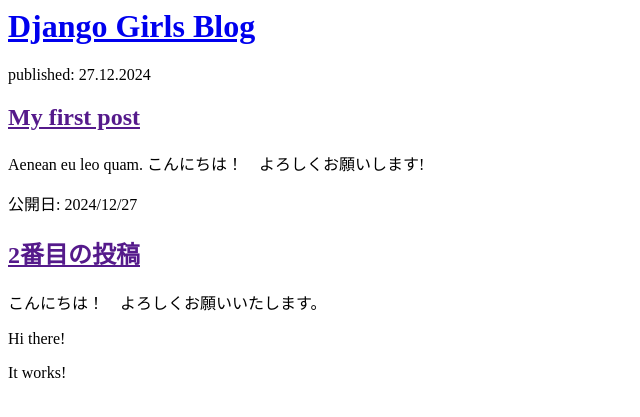
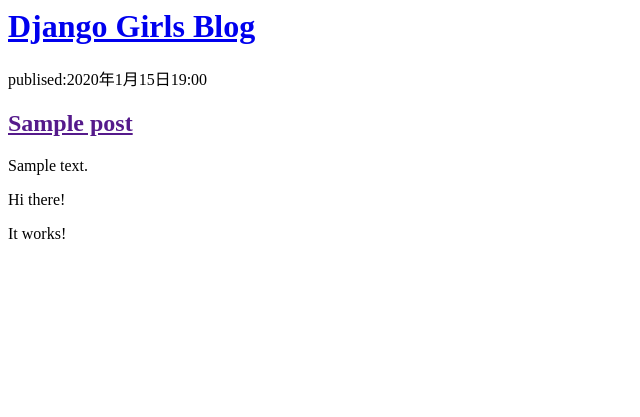
Before and after one commit to KenjaminF/my-first-blog, a Django app: page / in a window 1280 px wide. Shown: the top 417 px of the page, without its empty margins (0-640 px from the left). Run offline with Django 5.2, Linux system fonts and the light colour scheme; tables that the repository leaves empty hold one stand-in row (values such as "Sample post").

Commit message:
Modified templates to display posts from database.

```diff
--- a/blog/templates/blog/post_list.html
+++ b/blog/templates/blog/post_list.html
@@ -7,19 +7,14 @@
             <h1><a href="/">Django Girls Blog</a></h1>
         </div>
 
+        {% for post in posts %}
         <div>
-            <p>published: 27.12.2024</p>
-            <h2><a href = "">My first post</a></h2>
-            <p>Aenean eu leo quam. こんにちは！　よろしくお願いします!</p>
+            <p>publised:{{post.published_date}}</p>
+            <h2><a href="">{{ post.title}}</a></h2>
+            <p>{{ post.text|linebreaksbr}}</p>
         </div>
-
-        <div>
-            <p>公開日: 2024/12/27</p>
-            <h2><a href="">2番目の投稿</a></h2>
-            <p>こんにちは！　よろしくお願いいたします。</p>
-        </div>
-
+        {% endfor %}
         <p>Hi there!</p>
         <p>It works!</p>
     </body>
-    </html>
+</html>
--- a/blog/views.py
+++ b/blog/views.py
@@ -1,5 +1,8 @@
 from django.shortcuts import render
+from .models import Post
+from django.utils import timezone
 
 # Create your views here.
 def post_list(request):
-    return render(request, 'blog/post_list.html', {})
+    posts = Post.objects.filter(published_date__lte=timezone.now()).order_by('published_date')
+    return render(request, 'blog/post_list.html', {'posts':posts})
```
